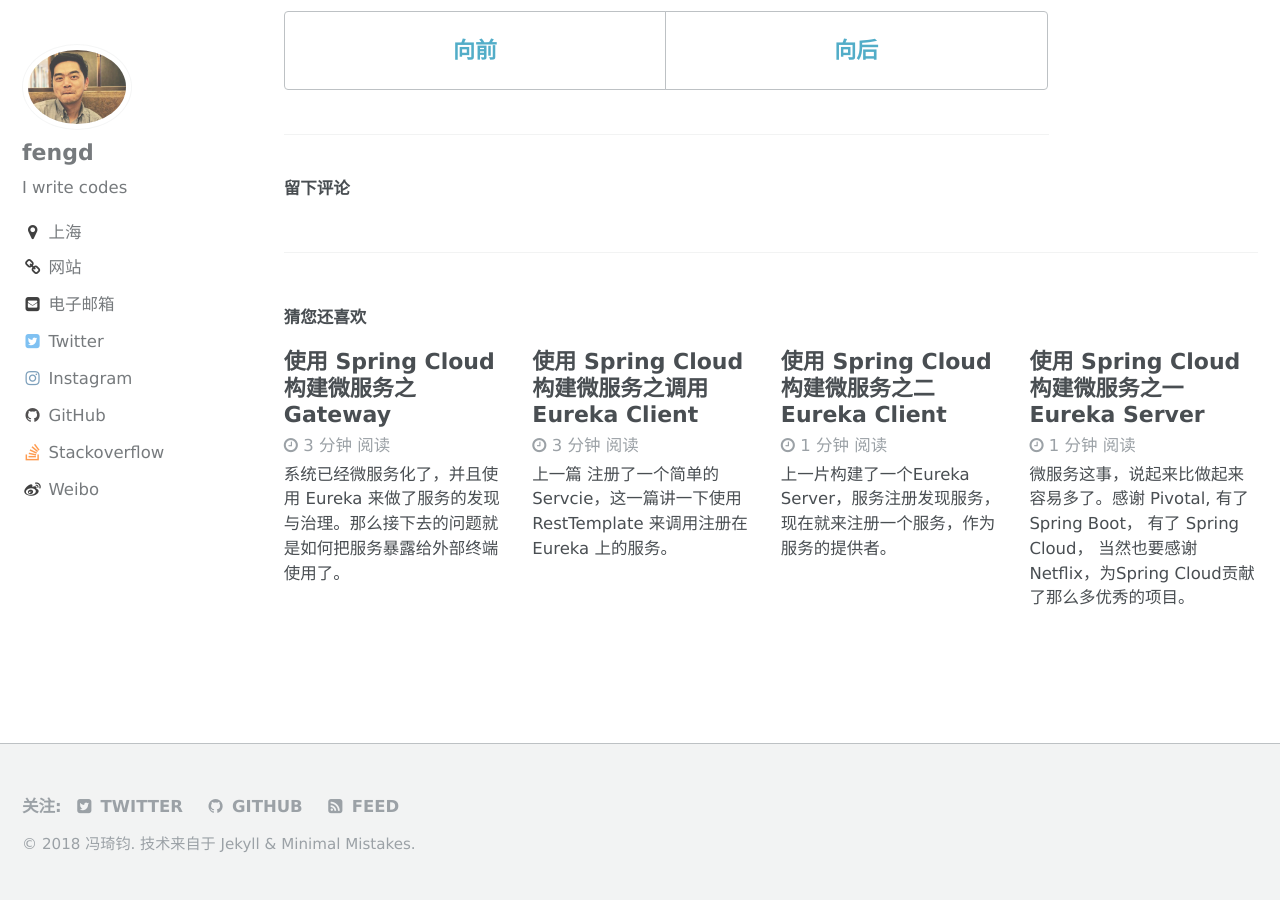
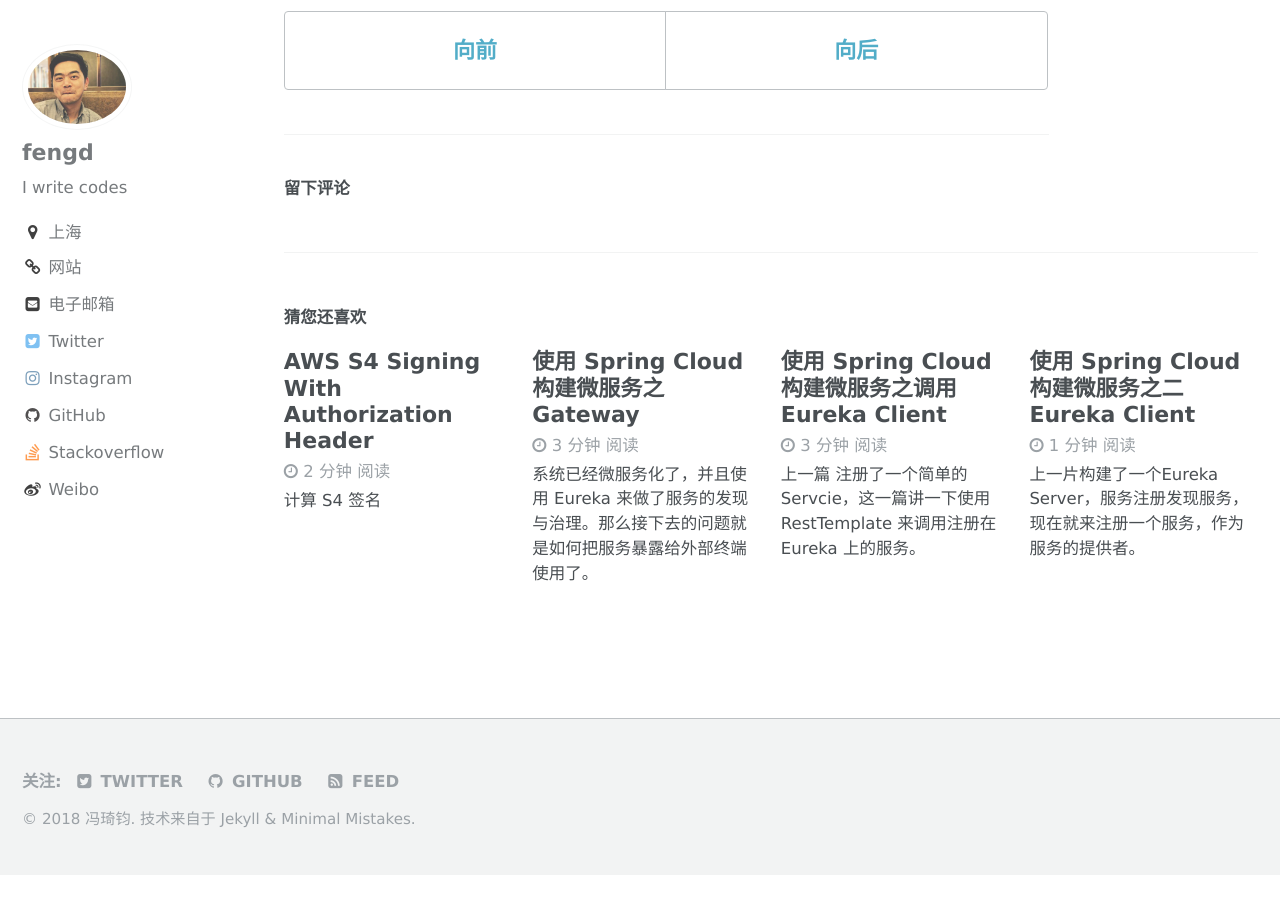
Before and after one commit to jun1st/jun1st.github.io, a Jekyll site: the page built from _posts/2017-03-06-run-javascript-inside-sublime-text.md, in a window 1280 px wide and 900 px high, scrolled down 2323 px. Built offline with Jekyll 4.4.1, drawn with Linux system fonts in a browser that asks for light colours; comment, search, counter and statistics services are not loaded; after the commit the page ends 3198 px from its top, so only the background shows below that; part of the change alters nothing that is shown.

Commit message:
add new posts

```diff
--- /dev/null
+++ b/_includes/adsense.html
@@ -0,0 +1,7 @@
+<script async src="//pagead2.googlesyndication.com/pagead/js/adsbygoogle.js"></script>
+<script>
+     (adsbygoogle = window.adsbygoogle || []).push({
+          google_ad_client: "ca-pub-0114708860946019",
+          enable_page_level_ads: true
+     });
+</script>
--- a/_includes/footer/custom.html
+++ b/_includes/footer/custom.html
@@ -1,3 +1,2 @@
 <!-- start custom footer snippets -->
-
 <!-- end custom footer snippets -->
--- a/_layouts/single.html
+++ b/_layouts/single.html
@@ -50,6 +50,8 @@ layout: default
         {% endif %}
       </footer>
 
+      {% include adsense.html %}
+
       {% if page.share %}{% include social-share.html %}{% endif %}
 
       {% include post_pagination.html %}
--- /dev/null
+++ b/_posts/2018-07-07-AWS-S4-Signing-With-Authorization-Header.md
@@ -0,0 +1,82 @@
+---
+layout: single
+title: AWS S4 Signing With Authorization Header
+author: fengd
+summary: AWS S4 Signing With Authorization Header
+tags: AWS S4Request Signing Authorization
+date: 2018-07-07T15:00:24+08:00
+---
+
+
+
+## 计算 S4 签名
+
+想要直接在客户端上传文件到AWS S3，需要通过计算基于S4的签名
+
+AWS 的签名计算已经更新到第四版了，标准的步骤还是跟之前的版本差不多，分为4步：
+
+1.  发起一个请求
+1.  根据请求和相关的信息，计算出一个需要进行签名的字符串
+1.  根据 aws 提供的 access key 推导出一个签名用的key，然后用这个签名的key 给第二步中计算的字符串进行签名，计算出一个签名
+1.  把签名返回给客户端，客户端带着这个签名进行操作
+
+[AWS
+官方的参考文档在这里](https://docs.aws.amazon.com/general/latest/gr/signature-version-4.html)
+
+*****
+
+#### 创建请求
+
+客户端需要提交给计算签名Api 的数据有3个
+
+1.  需要上传的内容的hash值
+1.  需要上传内容的长度
+1.  上传内容的类型
+1.  其它自定义数据
+
+签名 API 根据客户端提供的数据，计算出一个唯一的 endpoint url， 稍后需要返回给客户端用，同时这个endpoint url还需要用在签名里。
+
+#### 计算签名
+
+1.  计算 Canonicalized Header Names
+
+![](https://cdn-images-1.medium.com/max/1600/1*XGhOOWr2NJidO3EinTdb1g.png)
+
+2. 计算 Canonicalized Headers
+
+![](https://cdn-images-1.medium.com/max/2000/1*uP31LFBqE1hV3AxMyKCHKw.png)
+
+3. 计算 Canonical Request
+
+![](https://cdn-images-1.medium.com/max/1600/1*tM8i5zHplSHNoIPePbLzOg.png)
+
+4. 计算待签名字符串
+
+![](https://cdn-images-1.medium.com/max/2000/1*lf5SDGh1Cfa3X_0Q04gYiw.png)
+
+5. 计算 Signing Key
+
+![](https://cdn-images-1.medium.com/max/1600/1*Ms18UI2werMOaRQtNSo4dQ.png)
+
+这里 SCHEME 就是 AWS4, TERMINATOR是 aws4_request, serviceName 是 s3, regionName 就是 你的
+bucket 或者别的service 所在的 region
+
+6. 计算 Signature
+
+    byte[] signature =
+    (stringToSign, kSigning, "HmacSHA256");
+
+最后，拼成完成的 authorization header 返回：
+
+![](https://cdn-images-1.medium.com/max/1600/1*wclU8vz3mMJrCRbBQRk4Ng.png)
+
+authorizationHeader 就是最后的结果～
+
+*****
+
+#### 客户端调用
+
+最后在客户端调用的时候，需要使用在计算签名时返回的url 作为endpoint， 并且，签名时所使用到的 header 一个都不能少
+
+所有用到的代码都在这里：
+[gists](https://gist.github.com/jun1st/b5b1f0b0bac37e30f279659a6f091fca)
```
Also changed, not shown: 1 other file.
